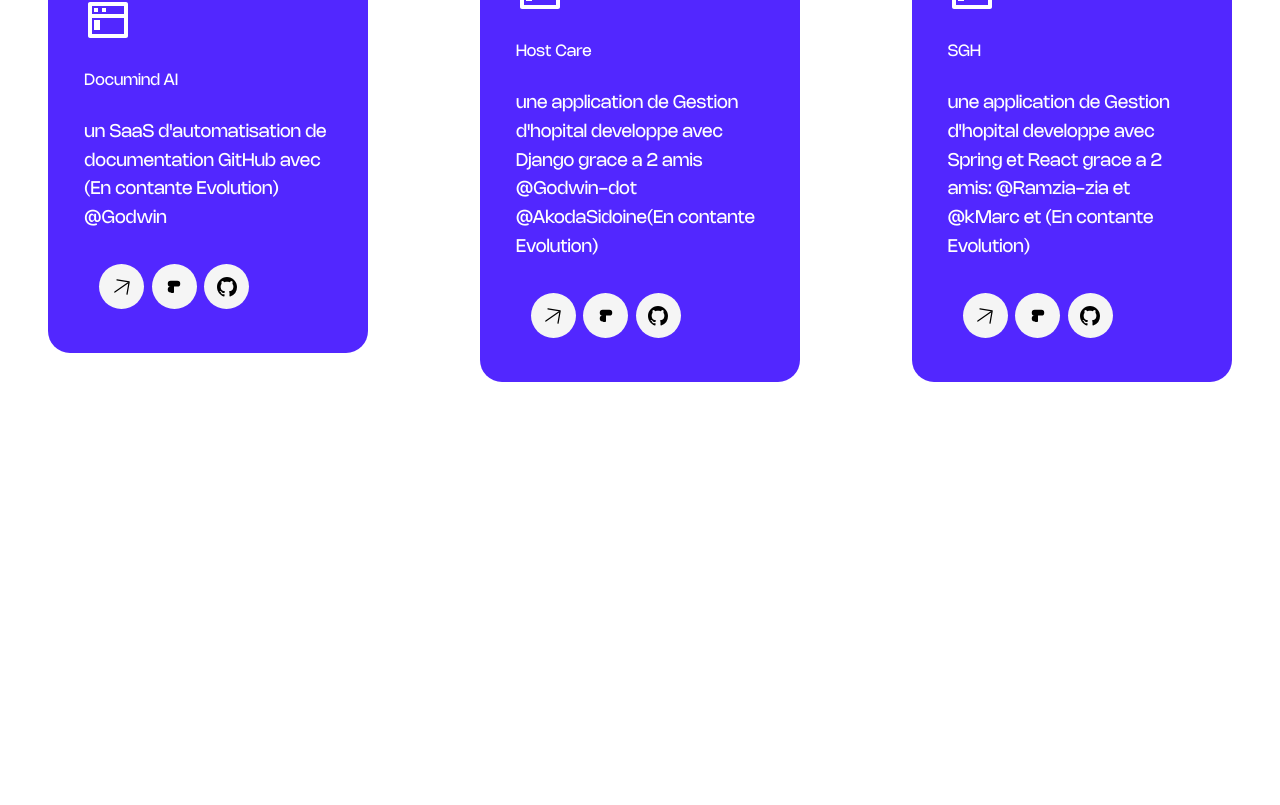
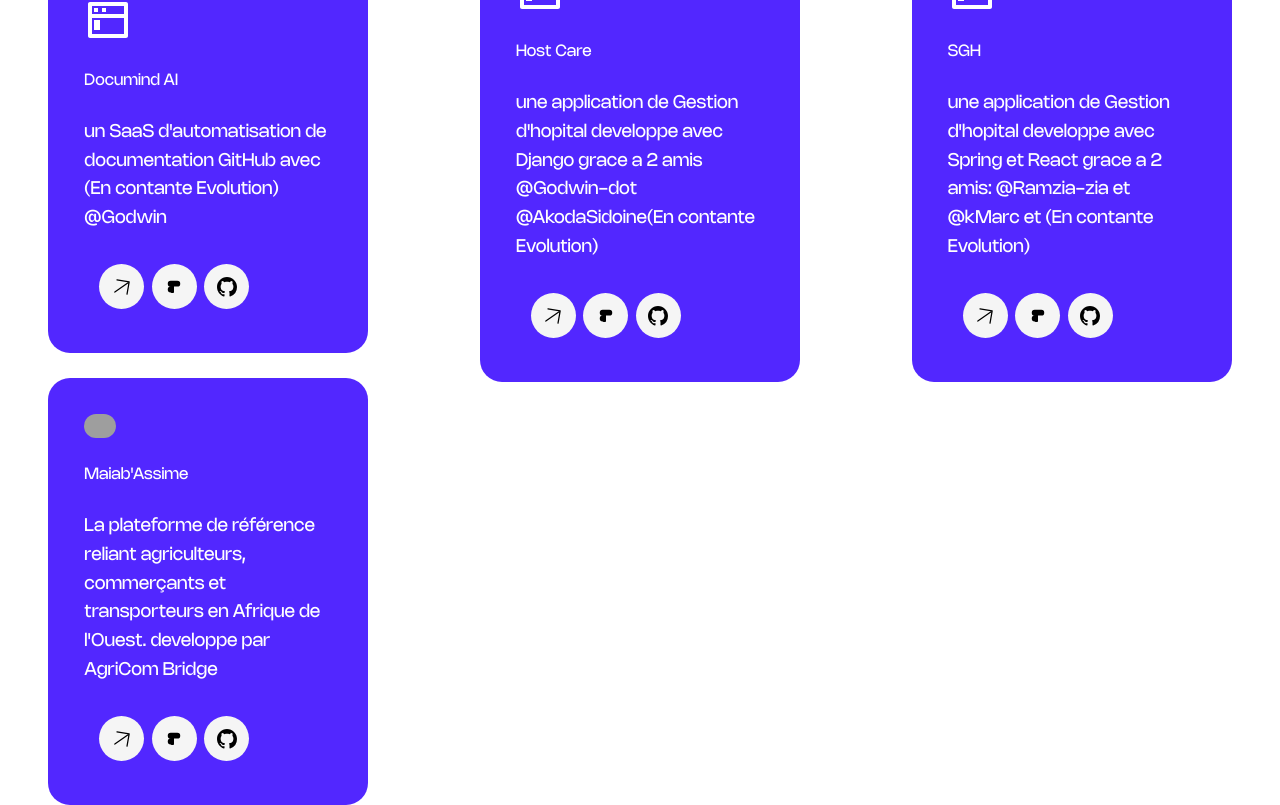
Before and after one commit to antoinesamuel/antoinekonka.com, a Next.js app: page /Projects in a window 1280 px wide. Shown: the part 597-1402 px from the top of the page. Before the commit the page ends 979 px from the top, so only its background shows below. Built offline with nearby package versions, Linux system fonts and the light colour scheme; grey boxes are pictures that could not be loaded.

Commit message:
Ajout de Miab'Assime

```diff
--- a/app/About/page.tsx
+++ b/app/About/page.tsx
@@ -61,7 +61,7 @@
       />
       */}
       {/* Contenu principal */}
-      <div className="px-6 md:px-12 pt-12 bg-white">
+      <div className="px-6 md:px-12 pt-12 bg-white text-black">
         <div className="w-full flex justify-between items-center">
           {/* Bouton Retour */}
           <div className="animate-in mb-12 md:mb-24">
@@ -148,7 +148,7 @@
                         rel="noopener noreferrer"
                         className="text-red-500"
                       >
-                        @joeKakone
+                        @Algo jungle
                       </a>
                     </span>
                   </h4>
--- a/app/Pages/HomePage.tsx
+++ b/app/Pages/HomePage.tsx
@@ -6,12 +6,12 @@
       <FixedRotateText />
       {/* Contenu textuel central inspiré de ton design Figma */}
       <div className="h-full z-10 text-center pointer-events-none select-none flex flex-col items-center justify-center gap-4">
-        <h1 className="text-white font-bold text-[8rem] md:text-[12rem] lg:text-[14rem] tracking-tight leading-none">
+        <h1 className="text-white font-bold text-[8rem] md:text-[12rem] lg:text-[14rem] xl:text-[16rem] tracking-tight leading-none">
           Ciao, i{"'"}m
           <br />
           antoine
         </h1>
-        <p className="text-white/80 font-medium text-lg md:text-xl mt-4 tracking-wide">
+        <p className="text-white/80 font-medium text-lg md:text-xl xl:text-[2rem] mt-4 tracking-wide">
           A junior FullStack dev
         </p>
         <div className="w-full flex justify-center items-center md:hidden">
--- a/app/_Components/Header.tsx
+++ b/app/_Components/Header.tsx
@@ -41,19 +41,19 @@
         <nav className="flex items-center space-x-1 px-6 py-4 rounded-full border border-white/15 bg-white/5 backdrop-blur-xl shadow-[0_8px_32px_0_rgba(0,0,0,0.37)]">
           <TransitionLink
             href="/About"
-            className="px-5 py-2 text-white/80 hover:text-amber-50 transition-colors text-[1.75rem] font-medium rounded-full"
+            className="px-5 py-2 text-blue-400 hover:text-amber-50 transition-colors text-[1.75rem] font-medium rounded-full"
           >
             About
           </TransitionLink>
           <TransitionLink
             href="/Projects"
-            className="px-5 py-2 text-white/80 hover:text-amber-50 transition-colors text-[1.75rem] font-medium rounded-full"
+            className="px-5 py-2 text-blue-400 hover:text-amber-50 transition-colors text-[1.75rem] font-medium rounded-full"
           >
             Projects
           </TransitionLink>
           <a
             href="#Contacts"
-            className="px-5 py-2 text-white/80 hover:text-amber-50 transition-colors text-[1.75rem] font-medium rounded-full"
+            className="px-5 py-2 text-blue-400 hover:text-amber-50 transition-colors text-[1.75rem] font-medium rounded-full"
           >
             Contacts
           </a>
--- a/app/_Components/ServiceCard.tsx
+++ b/app/_Components/ServiceCard.tsx
@@ -27,9 +27,9 @@
         <div className="w-full h-1/3 flex justify-center items-end text-blue-400">
           <h1 className="text-5xl ">{id}</h1>
         </div>
-        <div className="w-full h-2/3 flex flex-col justify-start items-center text-center">
-          <h1 className="text-[3rem] md:text-[3.80rem]">{title}</h1>
-          <p className="text-[1.5rem] font-sans">{description}</p>
+        <div className="w-full h-2/3 flex flex-col justify-start items-center text-center text-black">
+          <h1 className="text-[3rem] md:text-[3.80rem] text-black">{title}</h1>
+          <p className="text-[1.5rem] font-sans text-black">{description}</p>
         </div>
       </div>
     </div>
--- a/data/data.js
+++ b/data/data.js
@@ -62,4 +62,15 @@
     RealLink: "",
     FigmaTemplateLink: "",
   },
+  {
+    id: 7,
+    logosrc: "https://miabe-assime.vercel.app/assets/Logo-av3mY3aN.jpeg",
+    name: "Maiab'Assime",
+    description:
+      "La plateforme de référence reliant agriculteurs, commerçants et transporteurs en Afrique de l'Ouest. developpe par AgriCom Bridge",
+    GithubLink: "https://github.com/antoinesamuel/MiabeAssime",
+    RealLink: "https://miabe-assime.vercel.app/",
+    FigmaTemplateLink:
+      "https://www.figma.com/design/gPKxpaz9QqTHR2U11hXY77/TechNovara?node-id=87-97&t=lXMD67lcM1LA5dpt-1",
+  },
 ];
```
Also changed, not shown: app/globals.css (+29 -14 lines).
